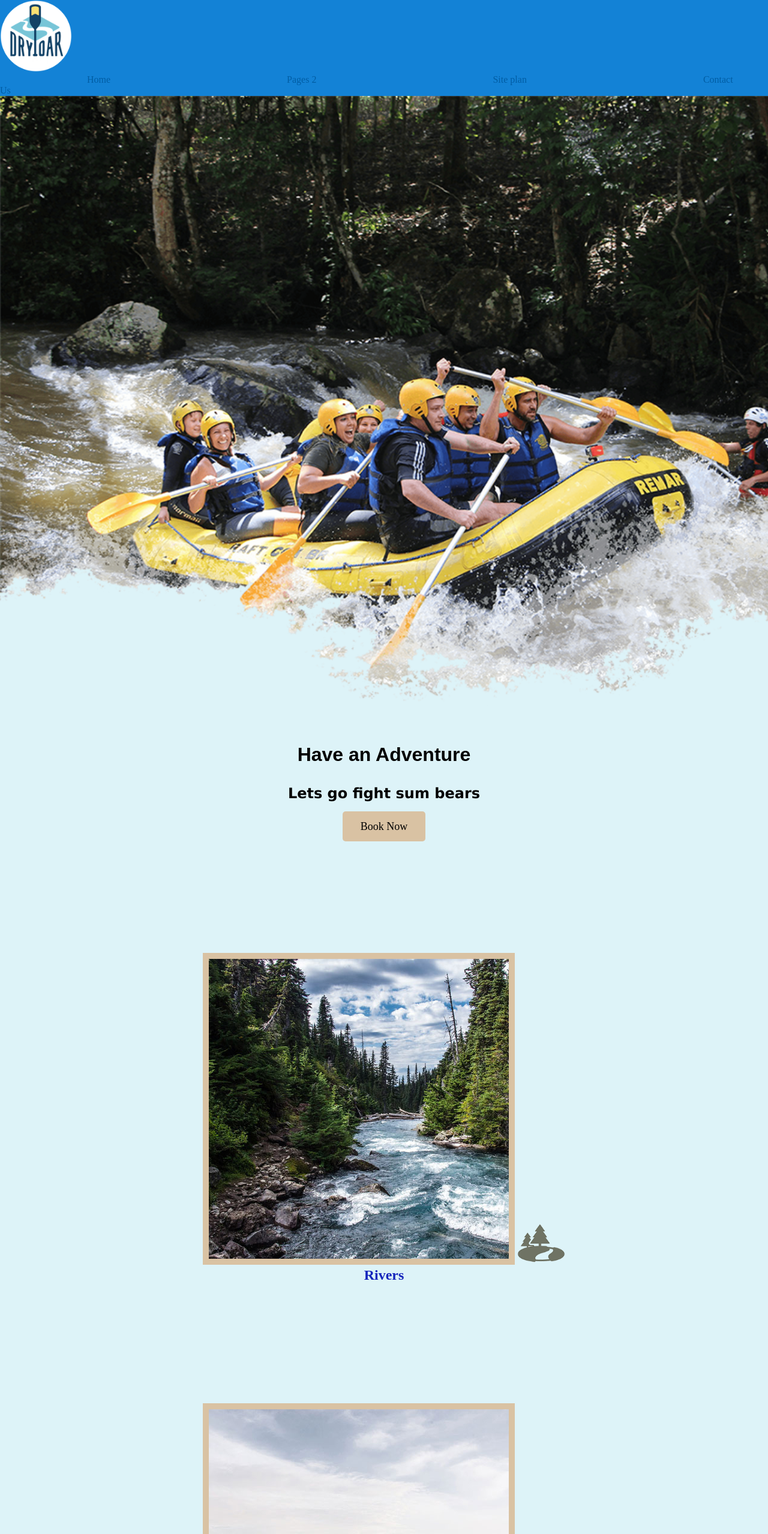
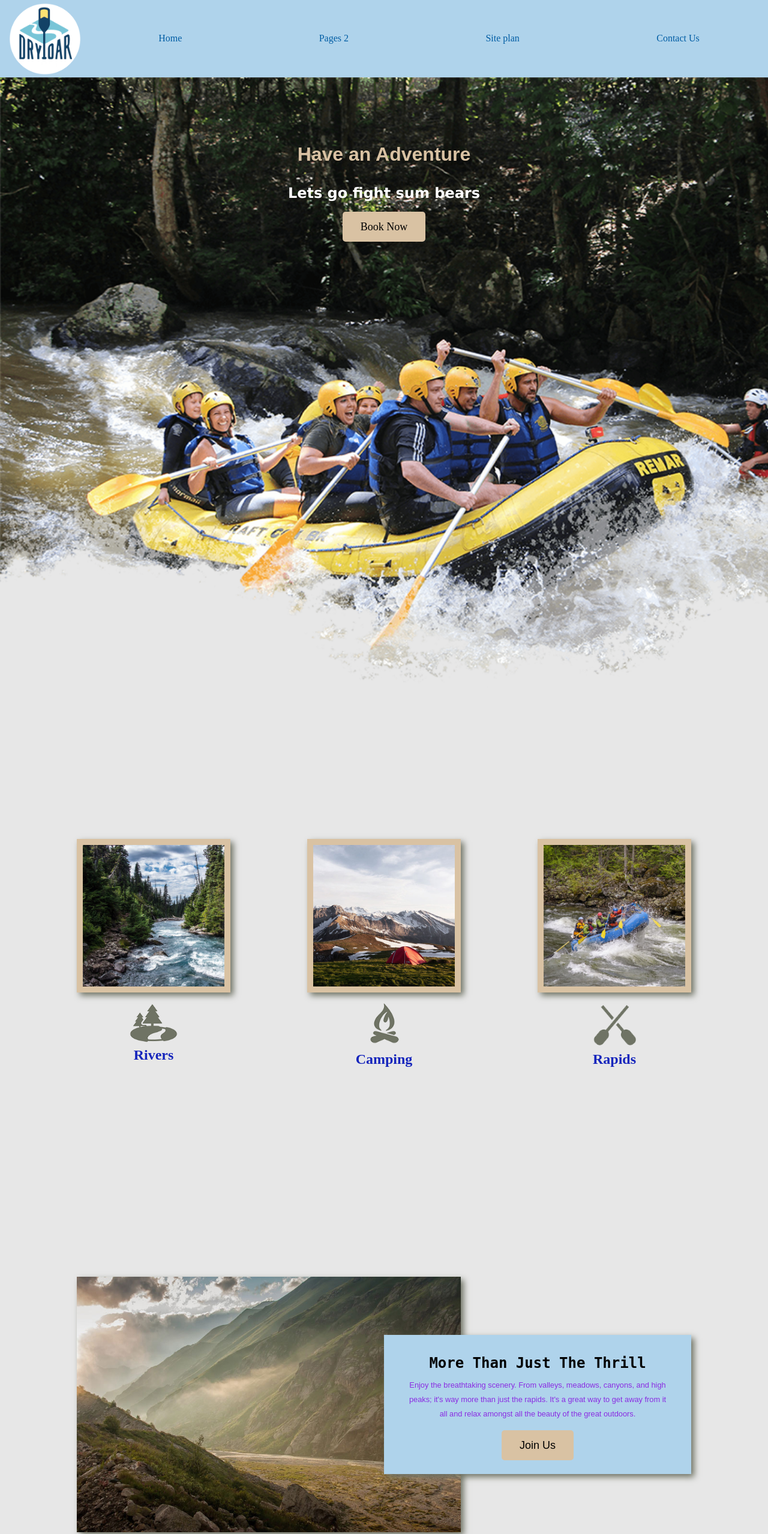
Before and after one commit to AllenReaper/Webdev130, a plain HTML site: page wwr/index.html in a window 1280 px wide. Shown: the top 2558 px of the page at 60% size. Drawn offline with Linux system fonts and the light colour scheme; a web font is replaced by a local one.

Commit message:
update 2/27/24

```diff
--- a/wwr/styles/style.css
+++ b/wwr/styles/style.css
@@ -15,12 +15,17 @@
     height: 120px;
 }
 
+nav {
+    display: flex;
+    justify-content: space-around;
+}
+
 nav a{
     text-align: center;
     color: #005da4;
     text-decoration: none;
-    margin: 110px;
-    padding: 35px;
+    margin: 50px;
+    padding: 5px;
 }
 
 nav a:hover{
@@ -28,16 +33,28 @@ nav a:hover{
     color: #681bd3;
 }
 
+#hero{
+    display: grid;
+    grid-template-columns: 1fr 3fr 1fr;
+    margin-top: -100px;
+}
+
+#hero-msg {
+    grid-column: 2/3;
+    grid-row: 1/2;
+    margin-top: 100px;
+}
+
 #hero-msg h1{
     text-align: center;
-    color: #000000;
+    color: #d9c2a3;
     font-size: 200%;
     font-family: fantasy;
 }
 
 #hero-msg h4{
     text-align: center;
-    color: #000000;
+    color: white;
     font-family: 'Lucida Sans', 'Lucida Sans Regular', 'Lucida Grande', 'Lucida Sans Unicode', Geneva, Verdana, sans-serif;
     font-size: 150%;
 }
@@ -48,9 +65,20 @@ nav a:hover{
 
 }
 
+#hero-box{
+    grid-column: 1/4;
+    grid-row: 1/3;
+    z-index: -1;
+}
+
 .button-box{
     text-align: center;
     color: #88bed3;
+}
+
+main{
+    display: grid;
+    grid-template-columns: 1fr 1fr 1fr 1fr 1fr 1fr 1fr 1fr 1fr 1fr;
 }
 
 main section{
@@ -59,7 +87,7 @@ main section{
 }
 
 body{
-    background-color: #ddf3f8;
+    background-color: #e7e7e7;
     color: black;
     margin: 0;
     padding: 0;
@@ -70,13 +98,17 @@ h2 {
 }
 
 header{
-    background-color: #1382d6;
+    background-color: rgb(175, 211, 235);
+    display: grid;
+    grid-template-columns: 150px auto;
 
 }
 
 #background {
     height: 725px;
     background-color: #c1ad66;
+    grid-column: 1/11;
+    grid-row: 4/9;
 }
 
 .book, .join {
@@ -91,7 +123,16 @@ header{
 
 .card-img {
     border: 10px solid #d9c2a3;
+    width: 100%;
+    transition: transform .5s;
+    box-shadow: 5px 5px 10px #6f7364;
 }
+
+.card-img:hover {
+    opacity: .6;
+    transform: scale(1.1);
+}
+
 main section img {
     box-sizing: border-box;
 }
@@ -106,10 +147,13 @@ main section img {
 }
 
 .msg{
-    background-color: aqua;
+    background-color: rgb(175 211 235);
     font-family: 'protest+strike', 'Bradley Hand', sans-serif;
     padding: 35px;
-    line-height: 1.5em
+    grid-column: 6/10;
+    grid-row: 6/7;
+    line-height: 1.5em;
+    box-shadow: 5px 5px 10px #6f7364;
 
 }
 
@@ -133,16 +177,25 @@ main section img {
 
 #logo_link{
     padding-top: 5px;
+    justify-self: center;
+    align-self: center;
 }
 
 .mountains {
     max-width: 1600px;
+    grid-column: 2/7;
+    grid-row: 5/8;
+    width: 100%;
+    box-shadow: 5px 5px 10px #6f7364;
 }
 
 footer{
     background-color: aliceblue;
     padding: 25px 50px;
     margin-top: 200px;
+    display: flex;
+    justify-content: space-around;
+    align-items: center;
 }
 
 footer a {
@@ -165,12 +218,62 @@ footer .social img {
 
 .rivers-card {
     margin: 200px 0;
+    grid-column: 2/4;
+    grid-row: 2/3;
 }
 
 .camping-card {
     margin: 200px 0;
+    grid-column: 5/7;
+    grid-row: 2/3;
 }
 
 .rapids-card {
     margin: 200px 0;
+    grid-column: 8/10;
+    grid-row: 2/3;
 }
+
+@media screen and (max-width: 900px) {
+    #hero, .home-grid {
+        display: block;
+        height: auto;
+    }
+    nav, footer {
+        flex-direction: column;
+    }
+    nav a {
+        display: block;
+        padding: 15px;
+    }
+    #hero {
+        margin-top: 0;
+    }
+    #hero-msg {
+        margin-top: 0;
+    }
+    #hero-msg h4 {
+        display: none;
+    }
+    #hero-msg h1 {
+        color: #6f7364;
+    }
+    .home-title {
+        font-size: 25px;
+    }
+    .rivers-card, .camping-card, .rapids-card {
+        margin: 50px auto;
+        width: 60%;
+    }
+    #background {
+        display: none;
+    }
+    .mountains, .msg {
+        width: 80%;
+        display: block;
+        margin: 0 auto;
+    }
+    footer {
+        margin-top: 25px;
+    }
+}
```
